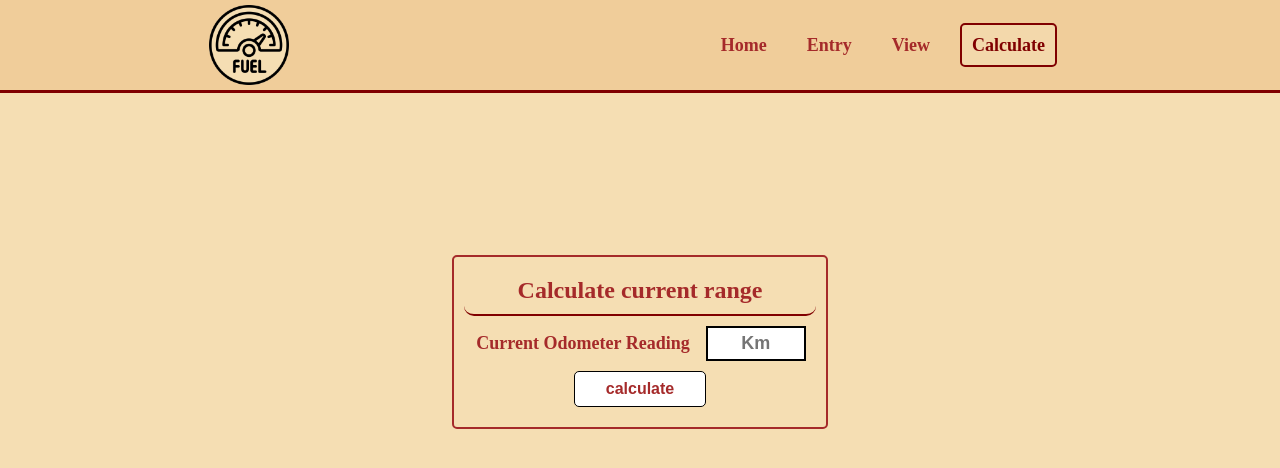
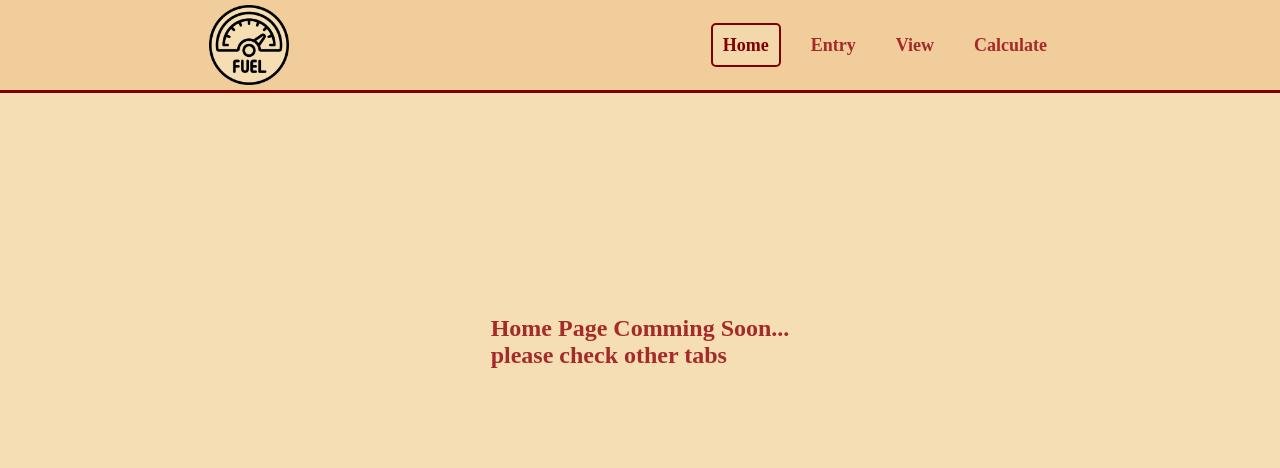
Before and after one commit to G-Sabareesh/Fuel-Tracker, a plain HTML site: page index.html in a window 1280 px wide. Drawn offline with Linux system fonts and the light colour scheme.

Commit message:
Small changes for test the website

```diff
--- a/index.html
+++ b/index.html
@@ -16,17 +16,17 @@
             </div>
             <div class="navTab">
                 <ul class="navLinks">
-                    <li><a href="#home">Home</a></li>
+                    <li><a class="active" href="#home">Home</a></li>
                     <li><a href="#entry">Entry</a></li>
                     <li><a href="#view">View</a></li>
-                    <li><a class="active" href="#calculate">Calculate</a></li>
+                    <li><a href="#calculate">Calculate</a></li>
                 </ul>
             </div>
         </div>
         <div class="pageContent">
             <div class="homePagecontent">
-                <div class="page" id="home">
-                    <h2>Home Page Comming Soon...</h2>
+                <div class="page page-active" id="home">
+                    <h2>Home Page Comming Soon...<br>please check other tabs</h2>
                 </div>
             </div>
             <div class="page" id="entry">
@@ -117,7 +117,7 @@
                 </div>
             </div>
             <div class="calculatePagecontent">
-                <div class="page  page-active" id="calculate">
+                <div class="page  " id="calculate">
                     <div class="nodata">
                         <span id="nodata">No data found</span>
                     </div>
```
